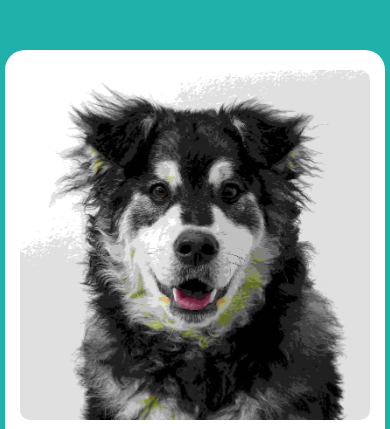
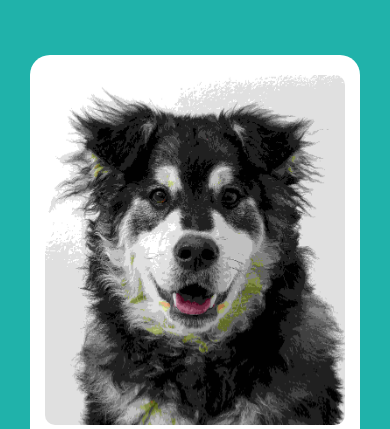
Before and after one commit to anurag-tiwari-up/like, a plain HTML site: page index.html in a window 390 px wide. Shown: the part 147-576 px from the top of the page. Drawn offline with nearby package versions, Linux system fonts and the light colour scheme.

Commit message:
changed dimensions of the card looks good on mobile phone screen

```diff
--- a/style.css
+++ b/style.css
@@ -19,8 +19,8 @@ body h1{
 
 .container{
     padding: 20px 15px 0 15px;
-    height: 430px;
-    width: 350px;
+    height: 420px;
+    width: 300px;
     background-color: white;
     position: relative;
     border-radius: 20px;
@@ -28,7 +28,7 @@ body h1{
 }
 .container img{
     height: 350px;
-    width: 350px;
+    width: 300px;
     border-radius: 10px;
     object-fit: cover;
     object-position: center;
```
